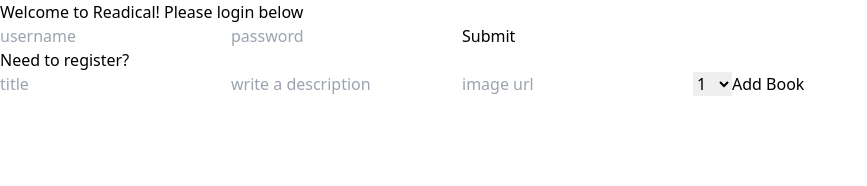
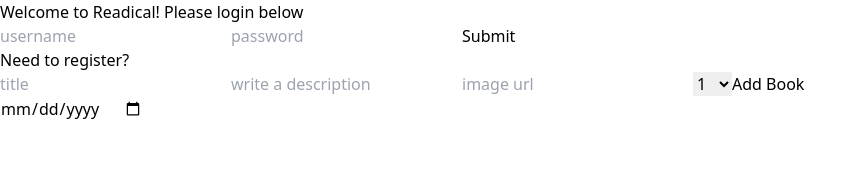
Before and after one commit to suthyscott/43-readical, a React (Vite) app: page /addbook in a window 1280 px wide. Shown: the top 186 px of the page, without its empty margins (0-867 px from the left). Built offline with nearby package versions, Linux system fonts and the light colour scheme.

Commit message:
some minor stuff

```diff
--- a/src/pages/AddBook.jsx
+++ b/src/pages/AddBook.jsx
@@ -34,6 +34,8 @@
 
         <button type='submit'>Add Book</button>
       </form>
+
+      <input type='date' min={new Date().toISOString().split('T')[0]} />
     </div>
   )
 }
--- a/src/pages/Auth.jsx
+++ b/src/pages/Auth.jsx
@@ -1,9 +1,11 @@
 import { useState, useContext } from "react"
 import axios from "axios"
 import AuthContext from "../store/AuthContext"
+import { useNavigate } from "react-router-dom"
 
 const Auth = () => {
     const {dispatch} = useContext(AuthContext)
+    const navigate = useNavigate()
 
     const [register, setRegister] = useState(false)
     const [username, setUsername] = useState("")
@@ -15,6 +17,7 @@
           .then(res => {
             console.log(res.data)
             dispatch({type: 'LOGIN', payload: res.data})
+            navigate('/home')
           })
           .catch(err => console.log(err))
     }
@@ -31,6 +34,7 @@
                     onChange={e => setUsername(e.target.value)}
                 />
                 <input
+                type="password"
                     placeholder="password"
                     onChange={e => setPassword(e.target.value)}
                 />
```
